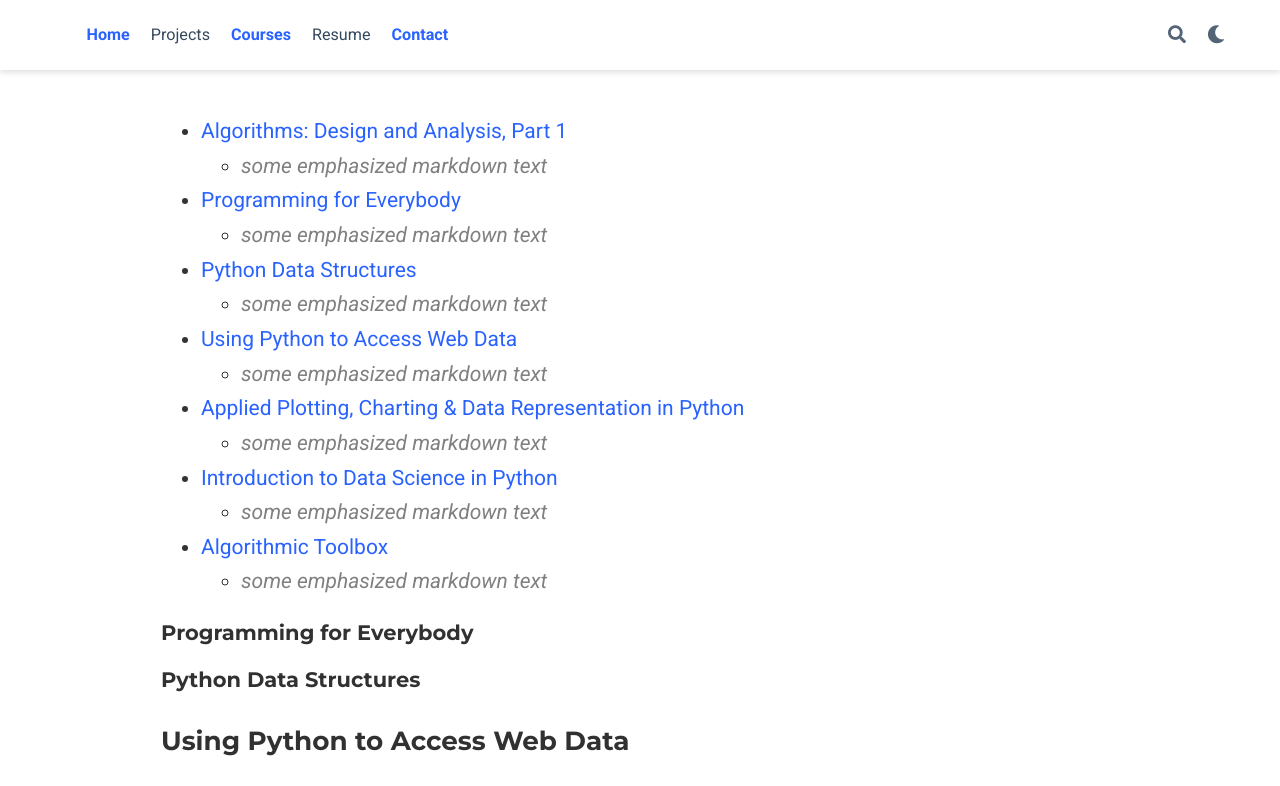
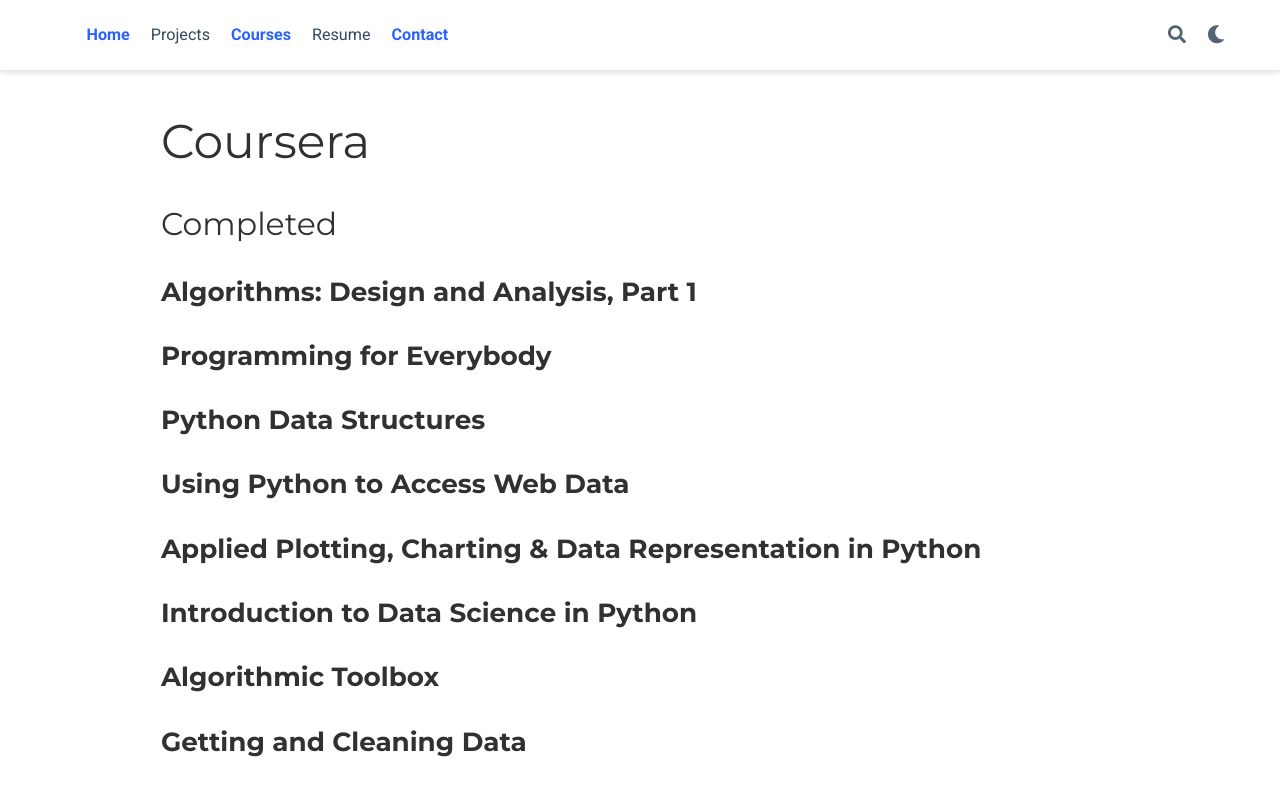
Before and after one commit to algorrt/algorrt.github.io, a plain HTML site: page courses/index.html in a window 1280 px wide. Shown: the top 786 px of the page. Drawn offline with nearby package versions, Linux system fonts and the light colour scheme; some icons are missing.

Commit message:
Update index.html
Update

```diff
--- a/courses/index.html
+++ b/courses/index.html
@@ -116,7 +116,7 @@
 
   <meta property="og:site_name" content="">
   <meta property="og:url" content="https://algorrt.github.io/courses/">
-  <meta property="og:title" content=" | ">
+  <meta property="og:title" content="Coursera | ">
   <meta property="og:description" content="Sr. Cyber Security &amp; Data Analyst"><meta property="og:image" content="https://algorrt.github.io/img/icon-192.png">
   <meta property="twitter:image" content="https://algorrt.github.io/img/icon-192.png"><meta property="og:locale" content="en-us">
 
@@ -137,7 +137,7 @@
 
 
 
-  <title> | </title>
+  <title>Coursera | </title>
 
 </head>
 
@@ -360,10 +360,8 @@
 
 
 
-
-
 <div class="universal-wrapper pt-3">
-  <h1></h1>
+  <h1>Coursera</h1>
 
 
 
@@ -374,45 +372,10 @@
 
 <div class="universal-wrapper">
 
-  <div class="article-style"><ul>
-<li><span style="color:white"><a href="https://stackoverflow.com/questions/11509830/how-to-add-color-to-githubs-readme-md-filessss">Algorithms: Design and Analysis, Part 1</a></span>
-<ul>
-<li><span style="color:grey"> <em>some emphasized markdown text</em></span></li>
-</ul>
-</li>
-<li><a href="">Programming for Everybody</a>
-<ul>
-<li><span style="color:grey"> <em>some emphasized markdown text</em></span></li>
-</ul>
-</li>
-<li><a href="">Python Data Structures</a>
-<ul>
-<li><span style="color:grey"> <em>some emphasized markdown text</em></span></li>
-</ul>
-</li>
-<li><a href="">Using Python to Access Web Data</a>
-<ul>
-<li><span style="color:grey"> <em>some emphasized markdown text</em></span></li>
-</ul>
-</li>
-<li><a href="">Applied Plotting, Charting &amp; Data Representation in Python</a>
-<ul>
-<li><span style="color:grey"> <em>some emphasized markdown text</em></span></li>
-</ul>
-</li>
-<li><a href="">Introduction to Data Science in Python</a>
-<ul>
-<li><span style="color:grey"> <em>some emphasized markdown text</em></span></li>
-</ul>
-</li>
-<li><a href="">Algorithmic Toolbox</a>
-<ul>
-<li><span style="color:grey"> <em>some emphasized markdown text</em></span></li>
-</ul>
-</li>
-</ul>
-<h5 id="programming-for-everybody">Programming for Everybody</h5>
-<h5 id="python-data-structures">Python Data Structures</h5>
+  <div class="article-style"><h2 id="completed">Completed</h2>
+<h3 id="algorithms-design-and-analysis-part-1">Algorithms: Design and Analysis, Part 1</h3>
+<h3 id="programming-for-everybody">Programming for Everybody</h3>
+<h3 id="python-data-structures">Python Data Structures</h3>
 <h3 id="using-python-to-access-web-data">Using Python to Access Web Data</h3>
 <h3 id="applied-plotting-charting--data-representation-in-python">Applied Plotting, Charting &amp; Data Representation in Python</h3>
 <h3 id="introduction-to-data-science-in-python">Introduction to Data Science in Python</h3>
```
